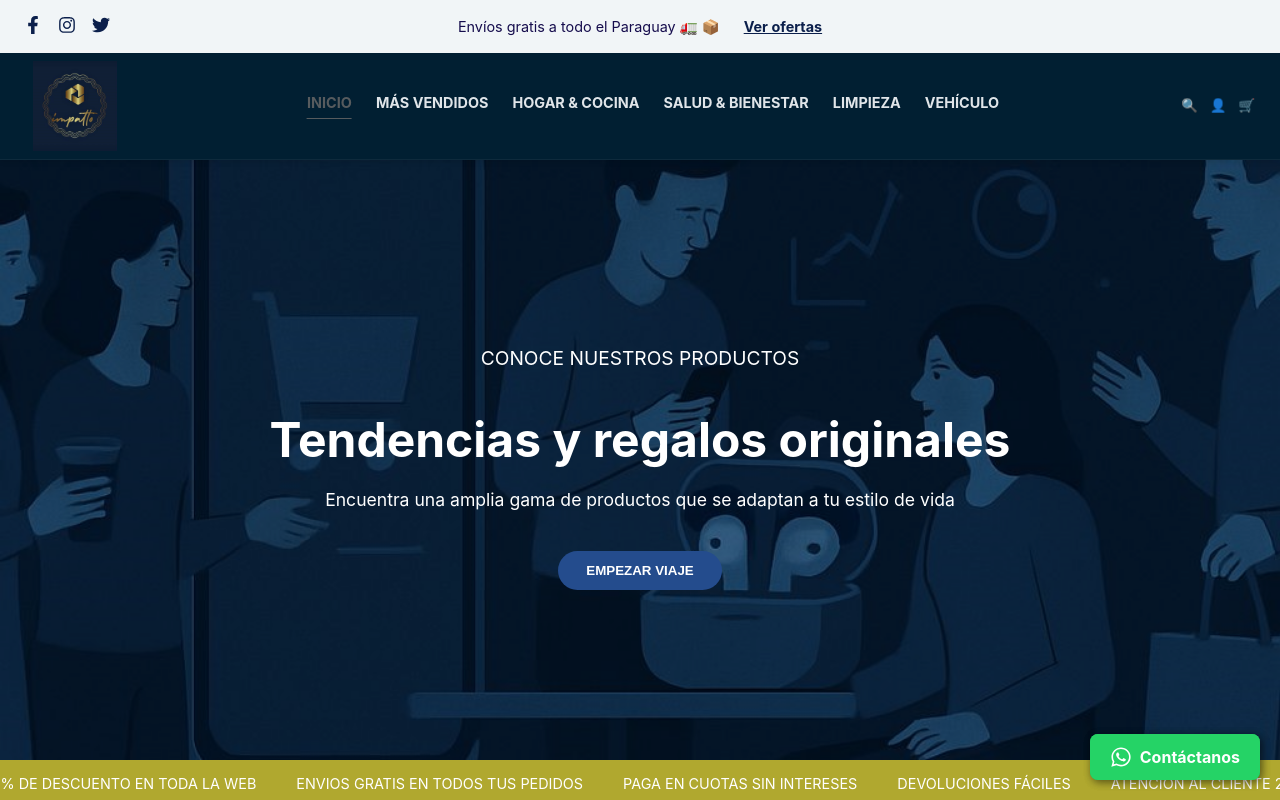
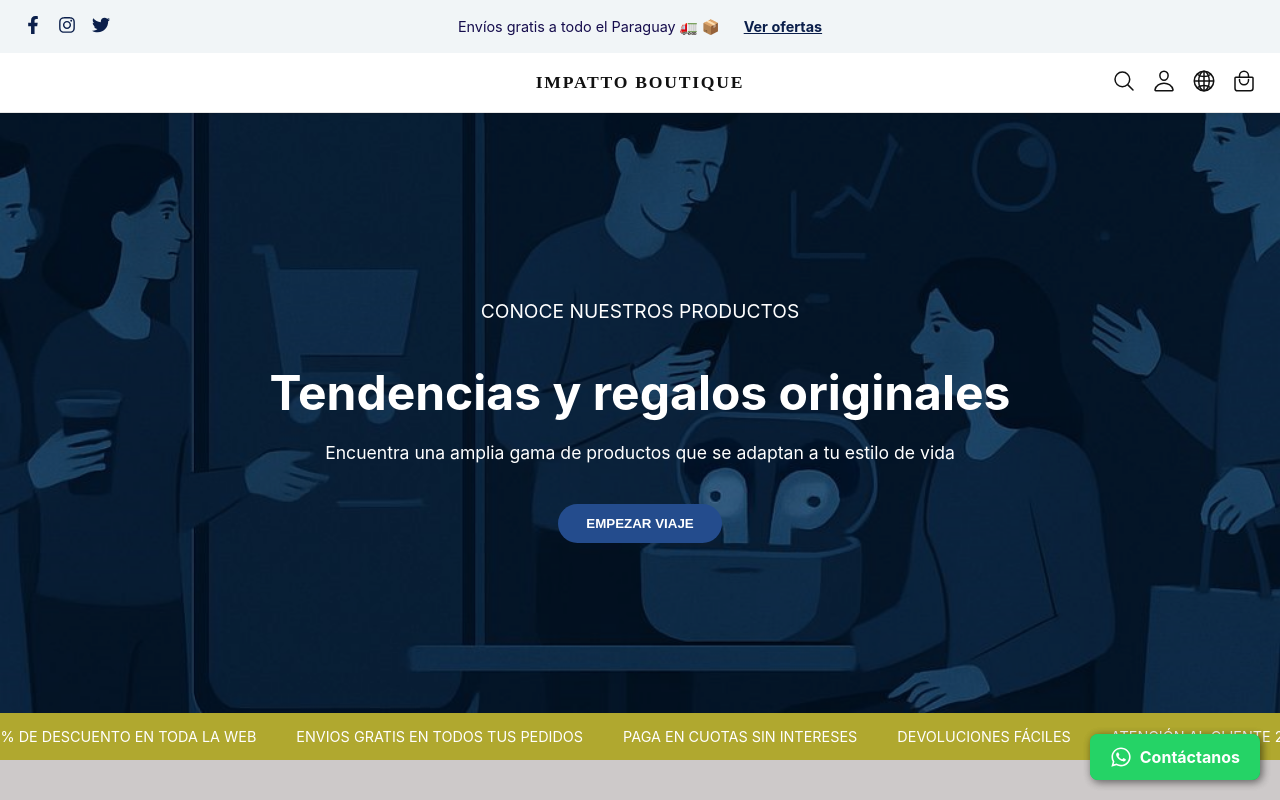
Before and after one commit to Javiermu97/impattopyproyect, a Next.js app: page / in a window 1280 px wide. Shown: the top 800 px of the page. Built offline with nearby package versions, Linux system fonts and the light colour scheme.

Commit message:
descripcion del cambio

```diff
--- a/app/components/Navbar.module.css
+++ b/app/components/Navbar.module.css
@@ -1,171 +1,143 @@
-/* app/components/Navbar.module.css */
+/* --- Estilos base de la barra de navegación --- */
 .navbar {
-  background-color: hsl(203, 98%, 10%);
   display: flex;
   align-items: center;
   justify-content: space-between;
-  border-bottom: 1px solid rgba(255, 255, 255, 0.05);
-  max-width: 100%;
-  margin: 0 auto;
-  padding: 0.5rem 25px;
-  box-sizing: border-box;
+  background-color: #ffffff;
+  padding: 1rem 1.5rem;
+  border-bottom: 1px solid #e5e5e5;
+  color: #111; /* Color principal de íconos y texto */
+  position: sticky;
+  top: 0;
+  z-index: 100;
 }
 
-.logo {
-  flex-shrink: 0;
+/* --- Contenedores para la estructura de 3 partes --- */
+.left, .right {
+  display: flex;
+  align-items: center;
+  gap: 1rem;
+  flex: 1; /* Ocupan 1/3 del espacio */
 }
 
-.logoImg {
-  height: 90px;
-  width: 100px;
-  object-fit: contain;
-  display: block;
+.right {
+  justify-content: flex-end; /* Alinea los íconos a la derecha */
 }
 
-.navLinks {
-  display: flex;
-  gap: 1.5rem;
-  margin: 0 auto;
+/* --- Estilo para el nuevo logo de texto --- */
+.logo {
+  flex: 2; /* Le da más espacio al logo para que no se comprima */
+  text-align: center;
 }
 
-.navLink {
-  color: #e0e5e9;
-  font-weight: bold;
-  text-decoration: none;
-  font-size: 0.9em;
+.logo a {
+  font-family: "Times New Roman", Times, serif; /* Fuente serif elegante y común */
+  font-size: 1.1rem;
+  font-weight: 600;
+  letter-spacing: 0.1em; /* Espacio entre letras */
   text-transform: uppercase;
-  white-space: nowrap;
-  position: relative;
-  padding-bottom: 8px;
-  transition: color 0.3s ease-in-out, opacity 0.3s ease-in-out;
-}
-
-.navLink::after {
-  content: '';
-  position: absolute;
-  width: 0;
-  height: 1px;
-  background-color: #666;
-  bottom: 0;
-  left: 50%;
-  transform: translateX(-50%);
-  transition: width 0.3s ease-in-out;
-}
-
-.navLink:hover::after,
-.active.navLink::after {
-  width: 100%;
-}
-
-.navLink:hover,
-.active.navLink {
-  color: #666;
-  opacity: 0.85;
+  color: #111;
   text-decoration: none;
 }
 
-.navIcons {
-  display: flex;
-  gap: 0.75rem;
+/* --- Estilos para los botones de íconos --- */
+.iconBtn {
+  background: transparent;
+  border: none;
+  padding: 0;
+  cursor: pointer;
+  color: inherit;
 }
 
-.iconBtn {
-  background: transparent !important;
-  border: none;
-  box-shadow: none;
-  padding: 0;
-  cursor: pointer;
-  line-height: 1;
-}
-
-.iconBtn:hover,
-.iconBtn:focus,
-.iconBtn:active {
-  background: transparent !important;
+.iconBtn:hover {
   opacity: 0.7;
 }
 
-/* --- Estilos para el Menú Profesional y Responsividad --- */
-
-/* Ocultamos el botón de menú en pantallas grandes */
-.menuBtn {
-  display: none;
-}
-
-/* Media Query para tablets y móviles (a partir de 1024px hacia abajo) */
-@media (max-width: 1024px) {
-  .navbar {
-    padding: 0.5rem 1.5rem;
-  }
-
-  .navLinks {
-    display: none;
-    position: fixed;
-    top: 0;
-    left: -100%;
-    width: 70%;
-    max-width: 300px;
-    height: 100vh;
-    flex-direction: column;
-    align-items: center;
-    justify-content: center;
-    background-color: hsl(203, 98%, 10%);
-    margin: 0;
-    padding: 0;
-    transition: left 0.3s ease-in-out;
-    z-index: 99;
-  }
-
-  .navLinks.open {
-    display: flex;
-    left: 0;
-  }
-
-  .navLink {
-    font-size: 1.1em;
-  }
-
-  /* Estilos para el botón contenedor del ícono */
-  .menuBtn {
-    display: flex;
-    flex-direction: column; /* Apila las líneas verticalmente */
-    justify-content: space-around; /* Crea espacio entre las líneas */
-    width: 2rem;  /* Ancho del botón */
-    height: 2rem; /* Alto del botón */
-    background: transparent;
-    border: none;
-    cursor: pointer;
-    padding: 0;
-    z-index: 100;
-  }
-
-  .menuBtn:focus {
-    outline: none;
-  }
-
-  /* Estilos para cada línea del ícono */
-  .menuBtn div {
-    width: 1.8rem; /* Ancho completo del botón */
-    height: 0.20rem; /* Grosor de la línea (puedes ajustarlo) */
-    background: white; /* Color de la línea */
-    border-radius: 10px;
-    transition: all 0.3s linear;
-    position: relative;
-    transform-origin: 1px;
-  }
+/* Contenedor del ícono del carrito para posicionar el número */
+.cartIconContainer {
+  position: relative;
 }
 
 .cartBadge {
   position: absolute;
   top: -5px;
-  right: -10px;
-  background-color: red;
+  right: -8px;
+  background-color: #111;
   color: white;
   border-radius: 50%;
-  padding: 2px 6px;
+  padding: 2px 5px;
   font-size: 0.7rem;
+  line-height: 1;
   font-weight: bold;
 }
-.navIcons {
-  position: relative; /* Necesario para posicionar el badge */
+
+/* --- Estilos para el botón del menú hamburguesa --- */
+.menuBtn {
+  display: flex;
+  flex-direction: column;
+  justify-content: space-around;
+  width: 24px;
+  height: 24px;
+  background: transparent;
+  border: none;
+  cursor: pointer;
+  padding: 0;
+  z-index: 1000; /* Asegura que esté por encima de otros elementos */
 }
+
+.menuBtn div {
+  width: 24px;
+  height: 2px;
+  background: #111; /* Color de las líneas */
+  border-radius: 10px;
+}
+
+/* --- Menú Desplegable (Slide-out) --- */
+.navLinks {
+  display: flex;
+  position: fixed;
+  top: 0;
+  left: -100%; /* Oculto por defecto fuera de la pantalla */
+  width: 80%;
+  max-width: 320px;
+  height: 100vh;
+  flex-direction: column;
+  align-items: flex-start; /* Alinea texto a la izquierda */
+  justify-content: center;
+  background-color: white;
+  color: #111;
+  margin: 0;
+  padding: 2rem;
+  transition: left 0.3s ease-in-out;
+  z-index: 999;
+  border-right: 1px solid #e5e5e5;
+  gap: 1.5rem;
+  box-sizing: border-box;
+}
+
+/* Clase que se añade con JavaScript para mostrar el menú */
+.navLinks.open {
+  left: 0;
+}
+
+.navLink {
+  color: #111;
+  font-size: 1.2rem;
+  font-weight: 500;
+  text-decoration: none;
+  text-transform: uppercase;
+}
+
+.navLink:hover {
+  opacity: 0.7;
+  text-decoration: none;
+}
+
+/* Oculta los enlaces de texto en la barra principal en escritorio */
+/* Si quisieras mostrarlos en escritorio, tendrías que ajustar esta parte */
+@media (min-width: 1025px) {
+  .menuBtn {
+    display: none; /* Oculta el botón de hamburguesa en escritorio */
+  }
+  /* La regla .navLinks vacía ha sido eliminada */
+}
--- a/app/components/Navbar.tsx
+++ b/app/components/Navbar.tsx
@@ -1,11 +1,11 @@
-// app/components/Navbar.tsx
 'use client';
+
 import Link from 'next/link';
 import { usePathname, useSearchParams } from 'next/navigation';
 import { useState, useEffect } from 'react';
 import styles from './Navbar.module.css';
-// CORRECCIÓN: Se añade 'app/' a la ruta del contexto.
 import { useCart } from '@/app/context/CartContext';
+import { IoMenuOutline, IoSearchOutline, IoPersonOutline, IoGlobeOutline, IoBagHandleOutline } from 'react-icons/io5';
 
 interface CartItem {
   quantity: number;
@@ -13,63 +13,71 @@ interface CartItem {
 
 const Navbar = () => {
   const { openCart, cartItems } = useCart();
+  const [isMenuOpen, setIsMenuOpen] = useState(false);
 
   const totalItems = cartItems.reduce((sum: number, item: CartItem) => sum + item.quantity, 0);
 
   const currentPath = usePathname();
   const searchParams = useSearchParams();
-  const [isMenuOpen, setIsMenuOpen] = useState(false);
-  const activeCategory = searchParams.get('category');
 
+  // Cierra el menú desplegable cuando cambia la ruta
   useEffect(() => {
     setIsMenuOpen(false);
   }, [currentPath, searchParams]);
 
   const navLinks = [
-    { href: '/', label: 'INICIO', category: 'inicio' },
-    { href: '/mas-vendidos', label: 'MÁS VENDIDOS', category: 'mas-vendidos' },
-    { href: '/hogar-cocina', label: 'HOGAR & COCINA', category: 'hogar-cocina' },
-    { href: '/salud-bienestar', label: 'SALUD & BIENESTAR', category: 'salud-bienestar' },
-    { href: '/limpieza', label: 'LIMPIEZA', category: 'limpieza' },
-    { href: '/vehiculo', label: 'VEHÍCULO', category: 'vehiculo' },
+    { href: '/', label: 'INICIO' },
+    { href: '/mas-vendidos', label: 'MÁS VENDIDOS' },
+    { href: '/hogar-cocina', label: 'HOGAR & COCINA' },
+    { href: '/salud-bienestar', label: 'SALUD & BIENESTAR' },
+    { href: '/limpieza', label: 'LIMPIEZA' },
+    { href: '/vehiculo', label: 'VEHÍCULO' },
   ];
 
   return (
-    <div className={styles.navbar}>
-      <div className={styles.logo}>
-        <Link href="/">
-          <img src="/logo.png" alt="IMPATTO PY Logo" className={styles.logoImg} />
-        </Link>
+    <>
+      <div className={styles.navbar}>
+        {/* --- Lado Izquierdo: Menú --- */}
+        <div className={styles.left}>
+          <button className={styles.menuBtn} onClick={() => setIsMenuOpen(!isMenuOpen)} aria-label="Abrir menú">
+            <div></div>
+            <div></div>
+            <div></div>
+          </button>
+        </div>
+
+        {/* --- Centro: Logo de Texto --- */}
+        <div className={styles.logo}>
+          <Link href="/">IMPATTO BOUTIQUE</Link>
+        </div>
+
+        {/* --- Lado Derecho: Íconos --- */}
+        <div className={styles.right}>
+          <button className={styles.iconBtn} aria-label="Buscar">
+            <IoSearchOutline size={24} />
+          </button>
+          <button className={styles.iconBtn} aria-label="Perfil">
+            <IoPersonOutline size={24} />
+          </button>
+          <button className={styles.iconBtn} aria-label="Idioma">
+            <IoGlobeOutline size={24} />
+          </button>
+          <button className={`${styles.iconBtn} ${styles.cartIconContainer}`} aria-label="Carrito" onClick={openCart}>
+            <IoBagHandleOutline size={24} />
+            {totalItems > 0 && <span className={styles.cartBadge}>{totalItems}</span>}
+          </button>
+        </div>
       </div>
 
+      {/* Menú Desplegable (funciona igual que antes) */}
       <nav className={`${styles.navLinks} ${isMenuOpen ? styles.open : ''}`}>
-        {navLinks.map(link => {
-          const isDirectMatch = currentPath === link.href;
-          const isCategoryMatch = currentPath.startsWith('/products/') && activeCategory === link.category;
-          const isActive = isDirectMatch || isCategoryMatch;
-          return (
-            <Link key={link.href} href={link.href} className={`${styles.navLink} ${isActive ? styles.active : ''}`}>
-              {link.label}
-            </Link>
-          );
-        })}
+        {navLinks.map(link => (
+          <Link key={link.href} href={link.href} className={styles.navLink}>
+            {link.label}
+          </Link>
+        ))}
       </nav>
-
-      <div className={styles.navIcons}>
-        <button className={styles.iconBtn} aria-label="Buscar">🔍</button>
-        <button className={styles.iconBtn} aria-label="Perfil">👤</button>
-        <button className={`${styles.iconBtn} ${styles.cartIconContainer}`} aria-label="Carrito" onClick={openCart}>
-          🛒
-          {totalItems > 0 && <span className={styles.cartBadge}>{totalItems}</span>}
-        </button>
-      </div>
-
-      <button className={styles.menuBtn} onClick={() => setIsMenuOpen(!isMenuOpen)} aria-label="Abrir menú">
-        <div></div>
-        <div></div>
-        <div></div>
-      </button>
-    </div>
+    </>
   );
 };
 
```
